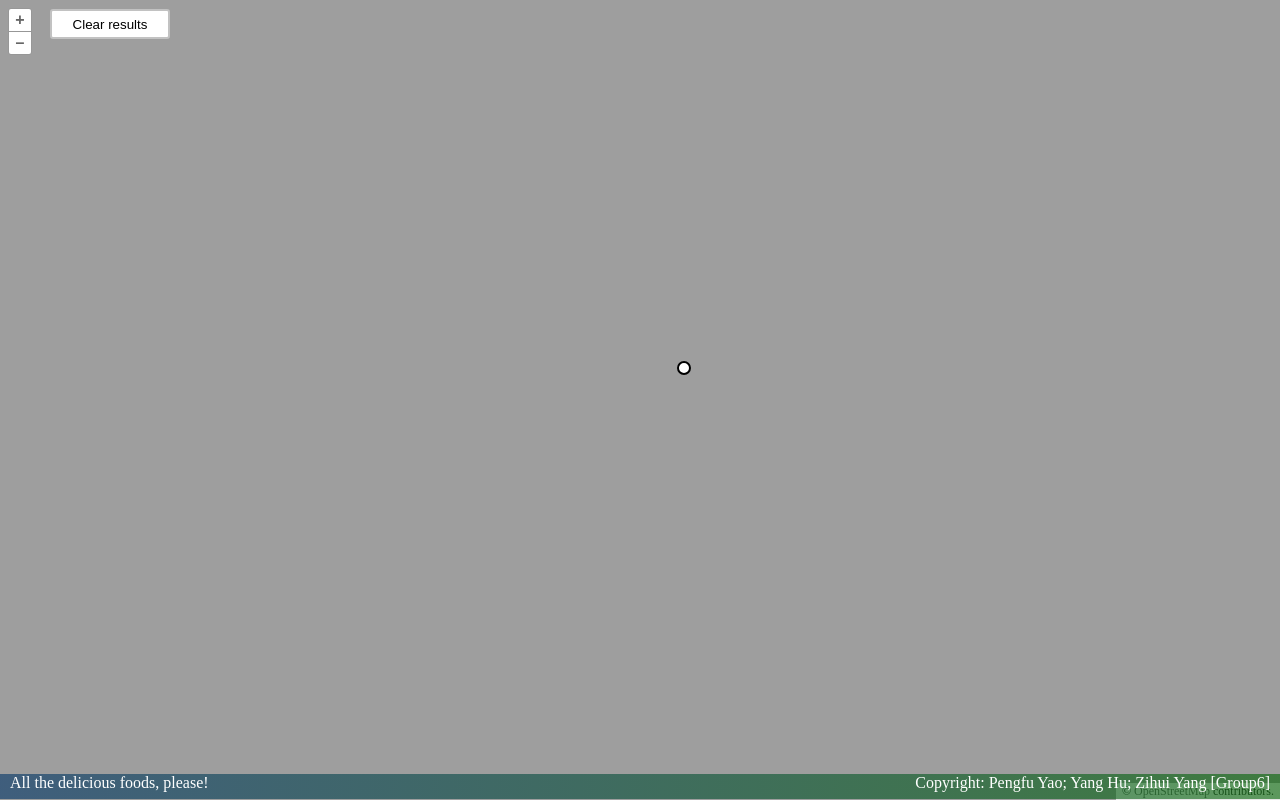
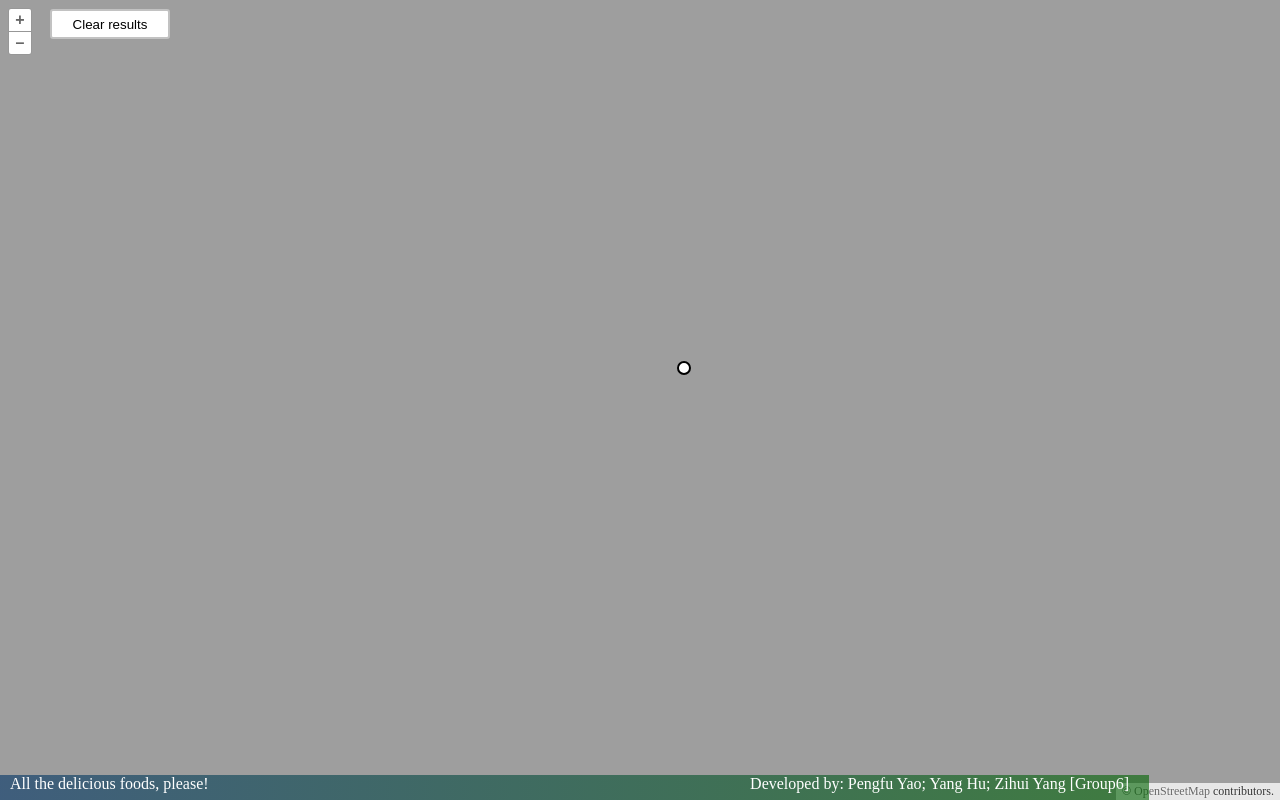
Before and after one commit to Hynino0919/lund_res, a website built with Vite: page index.html in a window 1280 px wide. Built offline with nearby package versions, Linux system fonts and the light colour scheme; files whose address does not match are found by name.

Commit message:
mod-样式修改

```diff
--- a/index.html
+++ b/index.html
@@ -9,11 +9,11 @@
   <style>
     .title {
       height: 25px;
-      width: 100%;
+      width: 89%;
       background: linear-gradient(to right, rgba(0, 51, 102, 0.6), rgba(0, 100, 0, 0.6));
       z-index: 9999 !important;
       position: absolute;
-      bottom: 1px;
+      bottom: 0px;
       color: white;
       padding-left: 10px;
     }
@@ -40,7 +40,7 @@
 <div id="map">
   <div class="title">
     <span>All the delicious foods, please!</span>
-    <span style="float: right; margin-right: 20px;">Copyright: Pengfu Yao; Yang Hu; Zihui Yang [Group6]</span>
+    <span style="float: right; margin-right: 20px;">Developed by: Pengfu Yao; Yang Hu; Zihui Yang [Group6]</span>
   </div>
 </div>
 <script type="module" src="main.js"></script>
```
